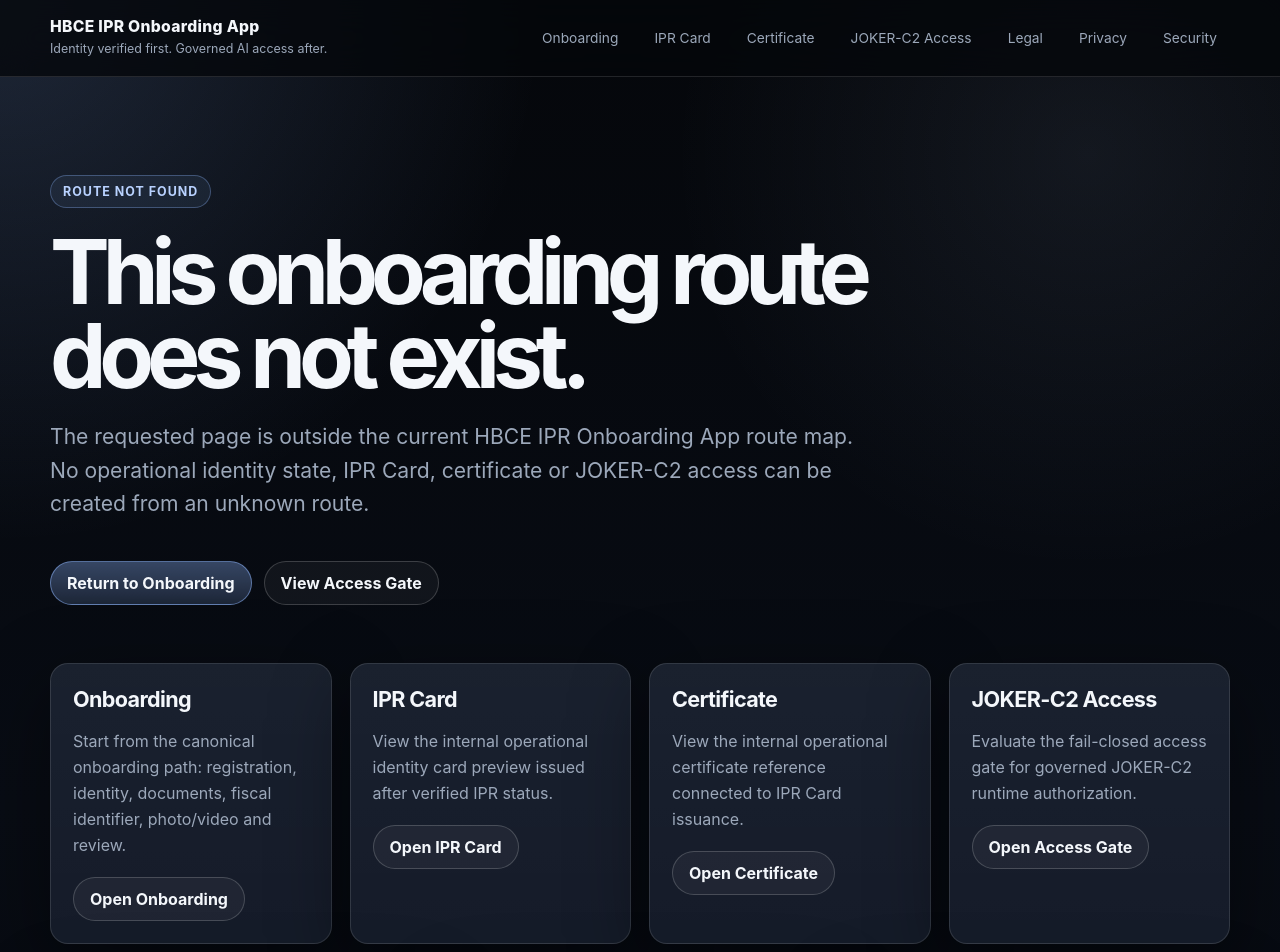
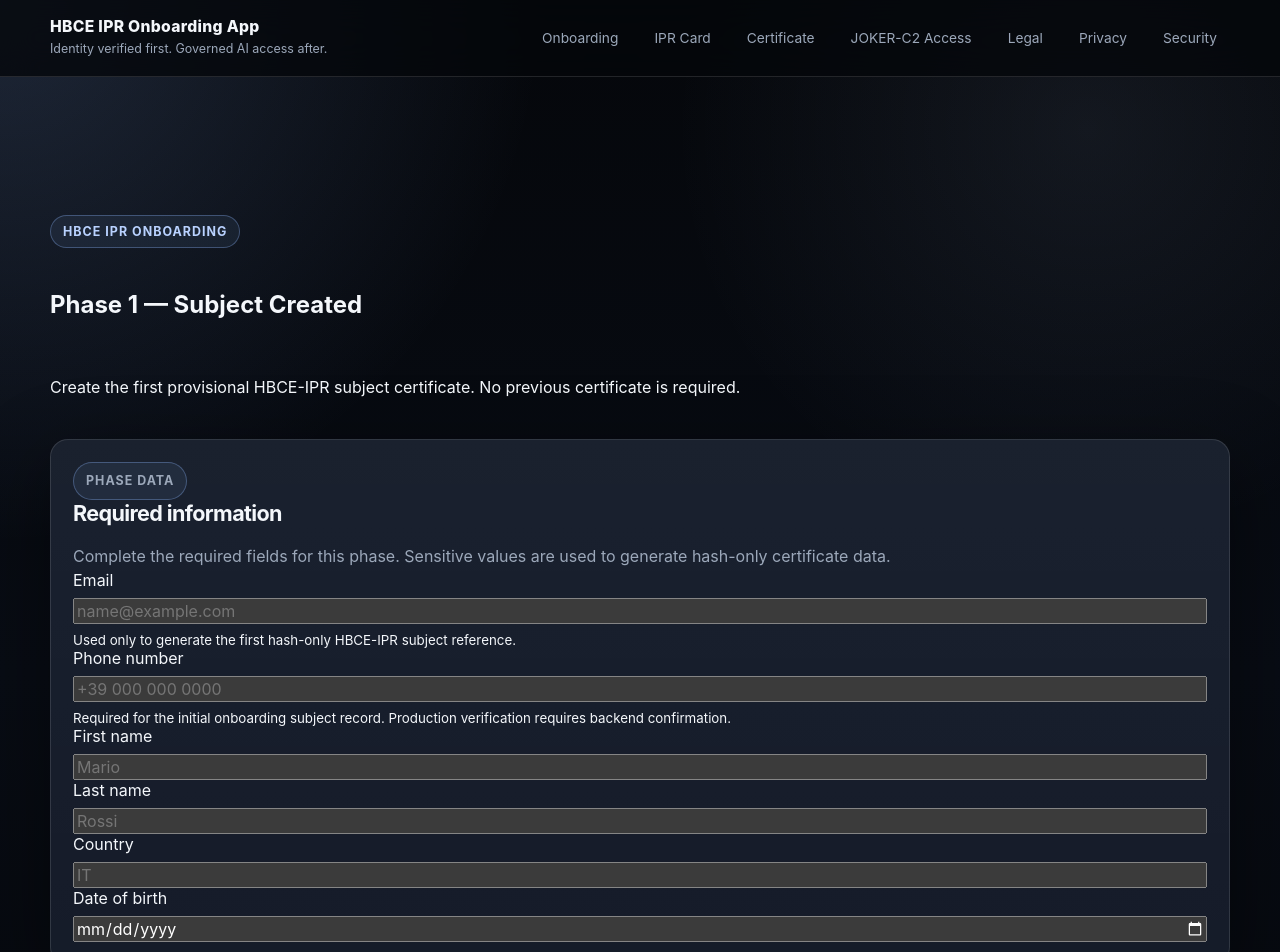
Before and after one commit to manuelcoletta1-source/hbce-ipr-onboarding-app, a Next.js app: page /onboarding/phase-1 in a window 1280 px wide. Before the commit this address had no page. Shown: the top 952 px of the page. Built offline with nearby package versions, Linux system fonts and the light colour scheme.

Commit message:
feat(onboarding): add phase 1 subject certificate generation

```diff
--- /dev/null
+++ b/app/onboarding/phase-1/page.tsx
@@ -0,0 +1,113 @@
+"use client";
+
+import IprPhaseForm from "@/components/IprPhaseForm";
+
+import { sha256Canonical } from "@/lib/ipr-certificate-chain";
+import { getPhaseDefinitionByNumber } from "@/lib/ipr-phase-map";
+
+import type {
+  IprPhaseFieldDefinition,
+  IprPhaseFormBuildDataContext
+} from "@/components/IprPhaseForm";
+
+import type { JsonObject } from "@/lib/types";
+
+const phase = getPhaseDefinitionByNumber(1);
+
+const fields: IprPhaseFieldDefinition[] = [
+  {
+    name: "email",
+    label: "Email",
+    type: "email",
+    placeholder: "name@example.com",
+    helperText:
+      "Used only to generate the first hash-only HBCE-IPR subject reference."
+  },
+  {
+    name: "phone_number",
+    label: "Phone number",
+    type: "tel",
+    placeholder: "+39 000 000 0000",
+    helperText:
+      "Required for the initial onboarding subject record. Production verification requires backend confirmation."
+  },
+  {
+    name: "first_name",
+    label: "First name",
+    type: "text",
+    placeholder: "Mario"
+  },
+  {
+    name: "last_name",
+    label: "Last name",
+    type: "text",
+    placeholder: "Rossi"
+  },
+  {
+    name: "country",
+    label: "Country",
+    type: "text",
+    placeholder: "IT"
+  },
+  {
+    name: "date_of_birth",
+    label: "Date of birth",
+    type: "date"
+  }
+];
+
+function getStringValue(
+  context: IprPhaseFormBuildDataContext,
+  fieldName: string
+): string {
+  const value = context.values[fieldName];
+
+  if (typeof value === "boolean") {
+    return value ? "true" : "false";
+  }
+
+  return String(value ?? "").trim();
+}
+
+async function hashPhaseValue(
+  context: IprPhaseFormBuildDataContext,
+  fieldName: string
+): Promise<string> {
+  return sha256Canonical({
+    kind: "HBCE_IPR_PHASE_1_FIELD",
+    field: fieldName,
+    value: getStringValue(context, fieldName)
+  });
+}
+
+async function buildPhase1SubjectData(
+  context: IprPhaseFormBuildDataContext
+): Promise<JsonObject> {
+  return {
+    email_hash: await hashPhaseValue(context, "email"),
+    phone_hash: await hashPhaseValue(context, "phone_number"),
+    first_name_hash: await hashPhaseValue(context, "first_name"),
+    last_name_hash: await hashPhaseValue(context, "last_name"),
+    country_hash: await hashPhaseValue(context, "country"),
+    date_of_birth_hash: await hashPhaseValue(context, "date_of_birth"),
+    subject_creation_mode: "SELF_INITIATED_IPR_REQUEST",
+    previous_payload_sha256: null,
+    next_required_phase: "FISCAL_IDENTITY",
+    issued_at: context.issuedAt
+  };
+}
+
+export default function Phase1SubjectCreatedPage() {
+  return (
+    <div className="hbce-container">
+      <IprPhaseForm
+        phase={phase}
+        fields={fields}
+        buildPhaseData={buildPhase1SubjectData}
+        submitLabel="Generate HBCE IPR Certificate 01"
+        successTitle="HBCE IPR Certificate 01 generated"
+        successDescription="The first HBCE-IPR certificate has been generated and downloaded. Use this file in Phase 2 — Fiscal Identity."
+      />
+    </div>
+  );
+}
```
